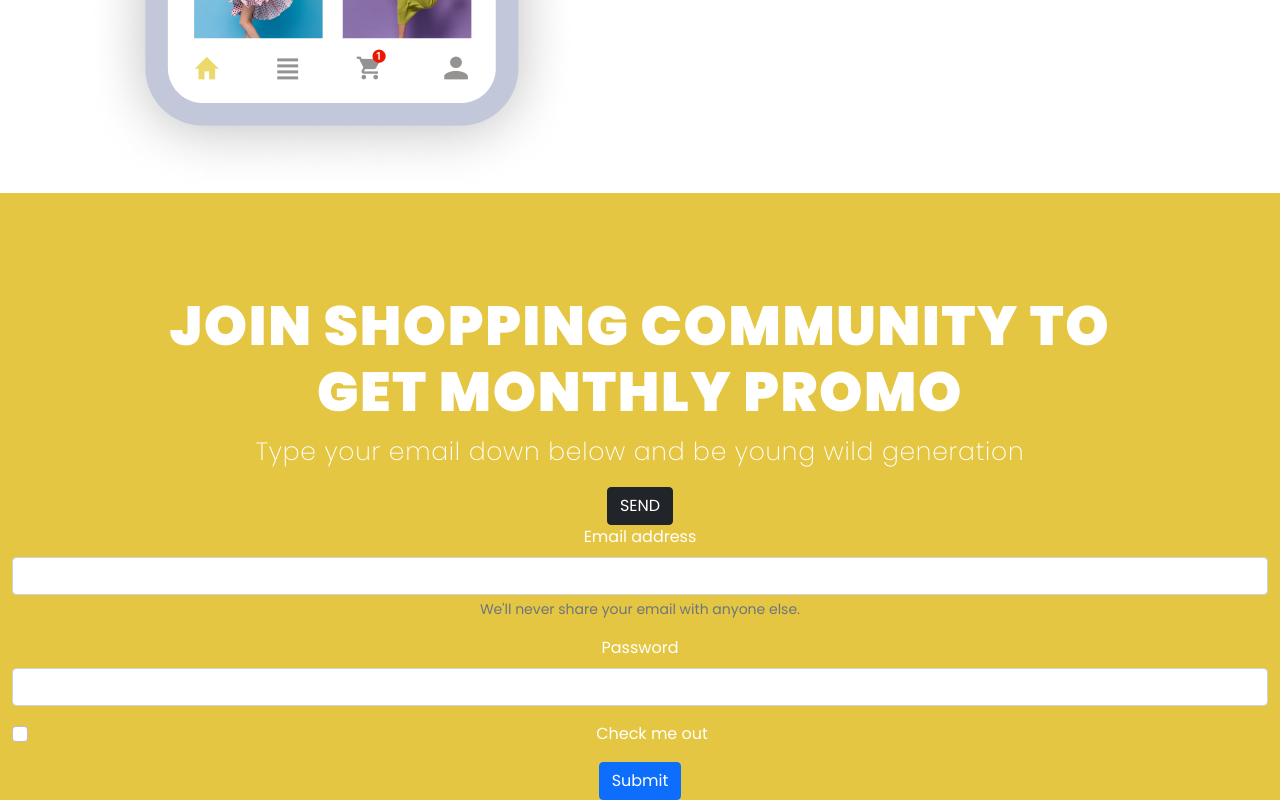
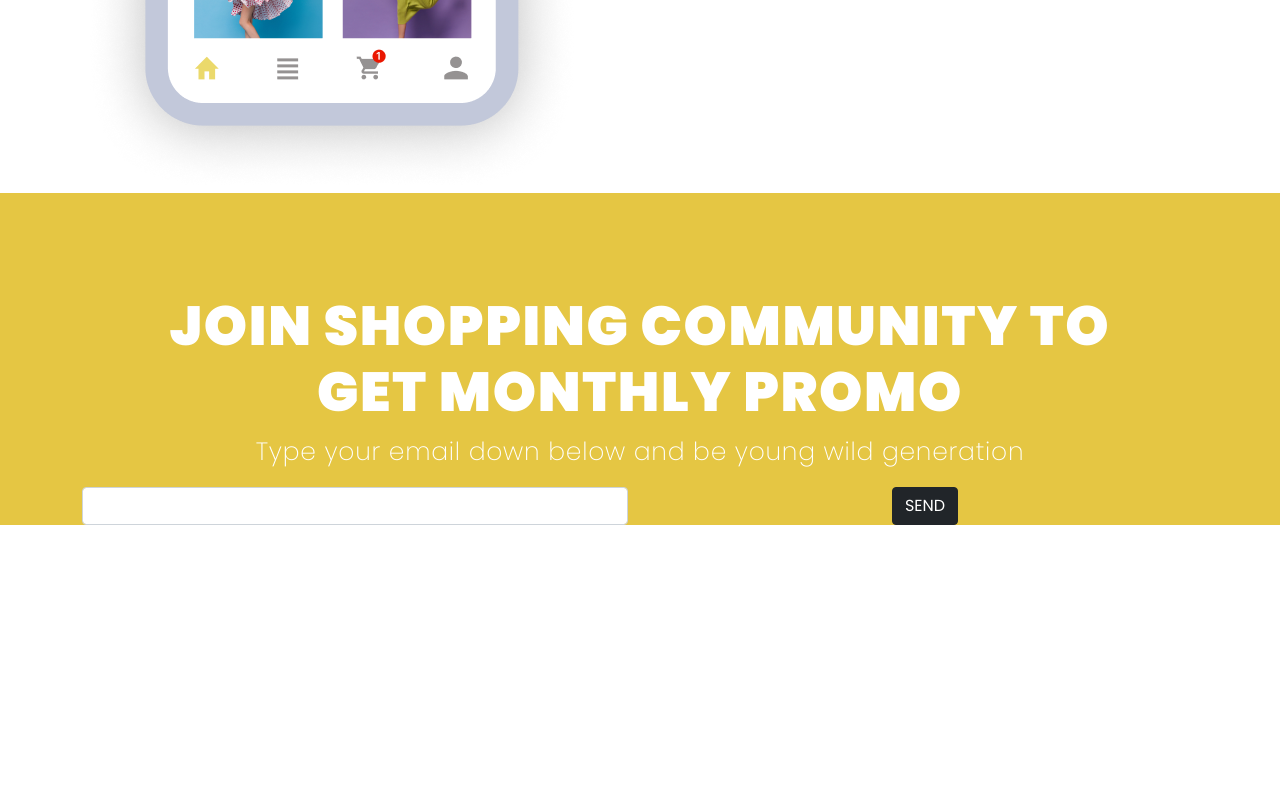
Before and after one commit to Abfahim21/Shopping-WebPage-Bootstrap-5, a plain HTML site: page index.html in a window 1280 px wide. Shown: the part 8252-9052 px from the top of the page. After the commit the page ends 8793 px from the top, so only its background shows below. Drawn offline with Linux system fonts and the light colour scheme.

Commit message:
b5 send button

```diff
--- a/index.html
+++ b/index.html
@@ -155,23 +155,21 @@
         <div class="container-fluid">
             <h2>JOIN SHOPPING COMMUNITY TO<br>GET MONTHLY PROMO</h2>
             <p>Type your email down below and be young wild generation</p>
-            <button type="submit" class="btn btn-dark">SEND</button>
-            <form>
+            <form class="container-sm">
                 <div class="mb-3">
-                  <label for="exampleInputEmail1" class="form-label">Email address</label>
-                  <input type="email" class="form-control" id="exampleInputEmail1" aria-describedby="emailHelp">
-                  <div id="emailHelp" class="form-text">We'll never share your email with anyone else.</div>
+                    <div class="row">
+                        <div class="col-sm-6">
+                            <input type="email" class="form-control" id="exampleInputEmail1" aria-describedby="emailHelp">
+                        </div>
+                        <div class="col-sm-6">
+                            <button type="submit" class="btn btn-dark">SEND</button>
+                        </div>
+                    </div>
+
+
                 </div>
-                <div class="mb-3">
-                  <label for="exampleInputPassword1" class="form-label">Password</label>
-                  <input type="password" class="form-control" id="exampleInputPassword1">
-                </div>
-                <div class="mb-3 form-check">
-                  <input type="checkbox" class="form-check-input" id="exampleCheck1">
-                  <label class="form-check-label" for="exampleCheck1">Check me out</label>
-                </div>
-                <button type="submit" class="btn btn-primary">Submit</button>
-              </form>
+
+            </form>
         </div>
     </section>
 
```
